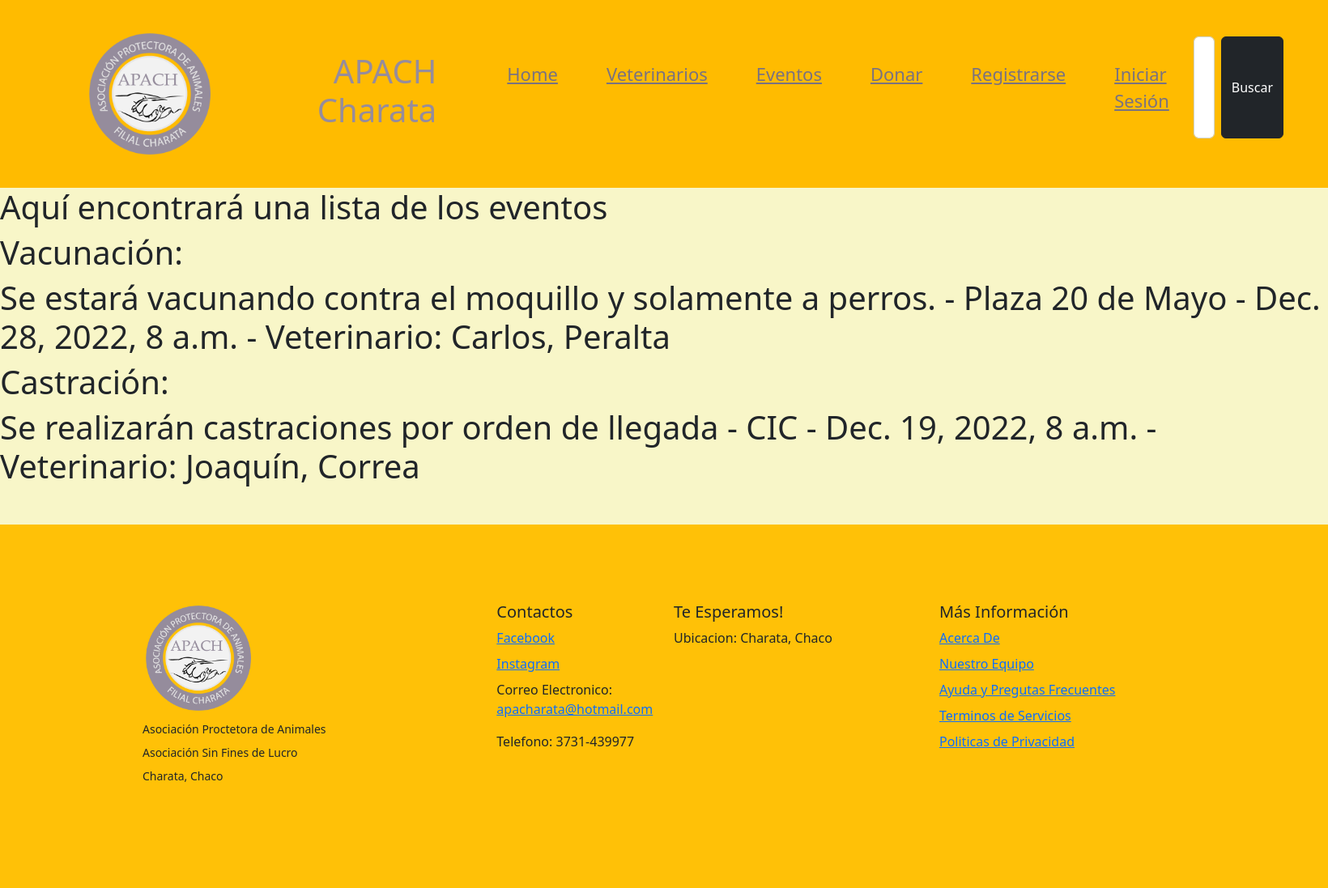
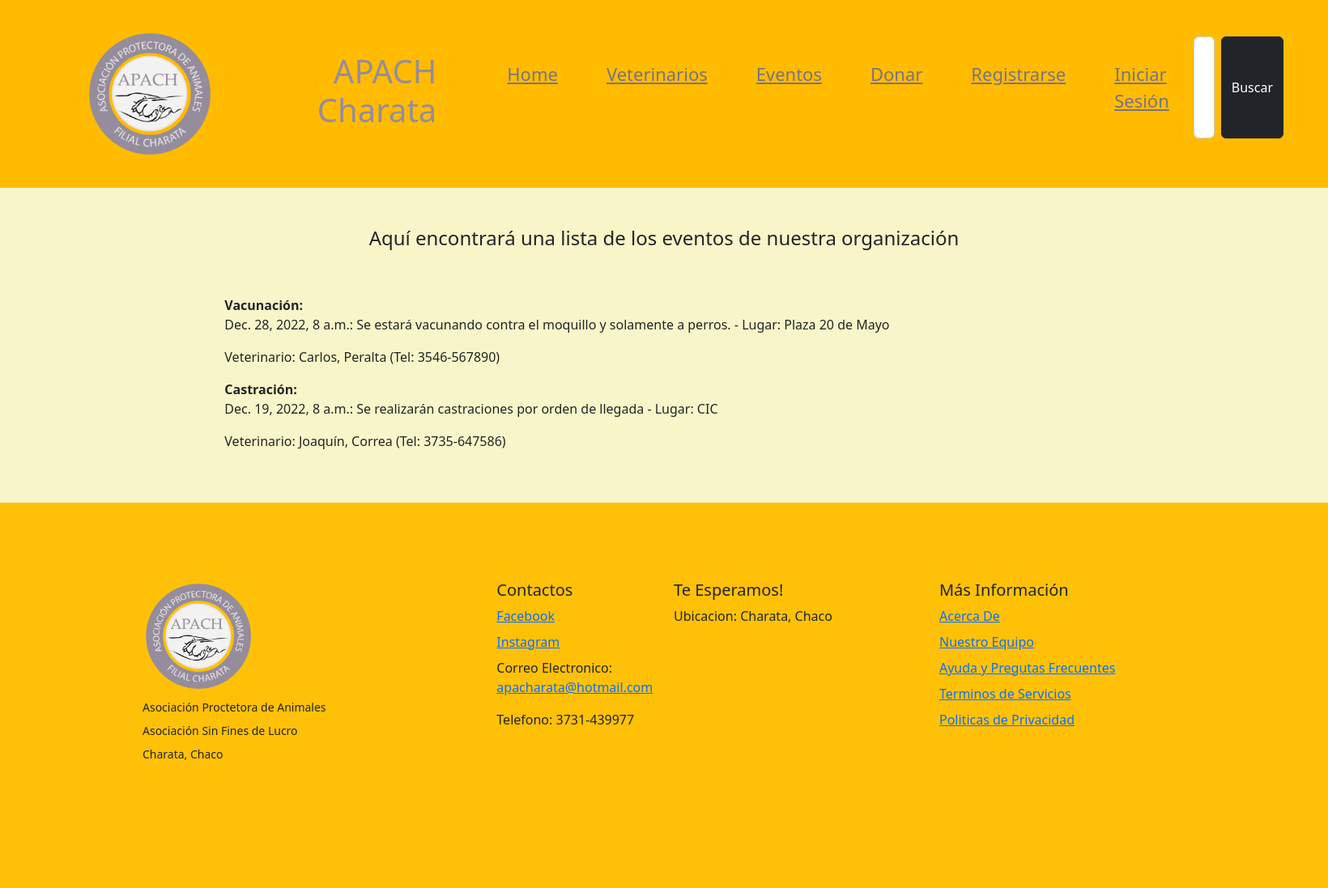
Before and after one commit to LadioLipreri/Nuevo-Apach, a Django app: page /Tareas/ in a window 1640 px wide. Shown: the whole page at 81% size. After the commit the page ends 939 px from the top, so only its background shows below. Run offline with Django 4.2, Linux system fonts and the light colour scheme; data comes from the database, SQL or seed files in the repository; both versions use the stored data as it was after the commit.

Commit message:
Trabajé en la vista de Eventos

```diff
--- a/apach/myapp/templates/index.html
+++ b/apach/myapp/templates/index.html
@@ -14,9 +14,9 @@
 </head>
 <body>
 
-<main class="container py-4">
+<main class="container py-2">
   <section class="card card-body">
-      <div class="textoHome">
+      <div class="textoHome" >
           <h2  class="text-center">Quiénes somos?</h2>
           <p>
               Nuestro grupo es una asociación de personas que tienen una causa en común: EL AMOR INCONDICIONAL POR LOS ANIMALES DOMESTICOS Y SILVESTRES. Aclaramos que nuestra tarea es desde el corazón y solo a voluntad. Esta Agrupación nace a fines del año 2000 como una preocupación ciudadana por el cuidado de animales de la calle (perros y gatos) entonces éramos la llamada informalmente: "SOCIEDAD PROTECTORA DE ANIMALES". En el mes de septiembre del 2010 fuimos reconocidos por APACH RESISTENCIA, para trabajar en nombre de APACH DELEGACION CHARATA.
--- a/apach/myapp/templates/tareas.html
+++ b/apach/myapp/templates/tareas.html
@@ -1,17 +1,27 @@
+
 {% extends 'layouts/base.html' %}
 
 {% block content %}
 
-<h1>Aquí encontrará una lista de los eventos</h1>
+<main class="conteiner">
+    <div class="row">
+        <div class="col-md-8 offset-md-2">
+            <h4 class="text-center display-7 py-5">Aquí encontrará una lista de los eventos de nuestra organización</h4>
 
-{% for mitarea in mistareas %}
+            <ul class="list-group"></ul>
+                {% for mitarea in mistareas %}
+                    <a class="list-group-item">
+                            <strong> {{mitarea.titulo}}:</strong>
+                            <p> {{mitarea.fecha}}: {{mitarea.descripcion}} - Lugar: {{mitarea.lugar}}</p>
+                            <p>Veterinario: {{mitarea.responsable.nombre}}, {{mitarea.responsable.apellido}} (Tel: {{mitarea.responsable.telefono}})</p>
+                    </a>
+                {% endfor %}
 
-<article>
-    <h1> {{mitarea.titulo}}:</h1>
-    <h1> {{mitarea.descripcion}} - {{mitarea.lugar}} - {{mitarea.fecha}} - Veterinario: {{mitarea.responsable.nombre}}, {{mitarea.responsable.apellido}}</h1>
-</article>
+            </ul>
 
-{% endfor %}
+        </div>
+    </div>
+</main>
 
 
 {% endblock %}
```
Also changed, not shown: apach/db.sqlite3.
